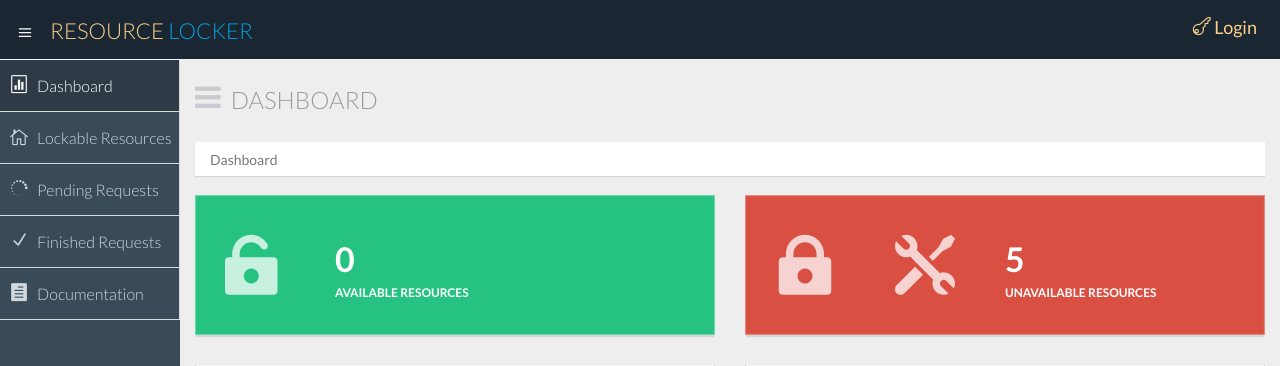
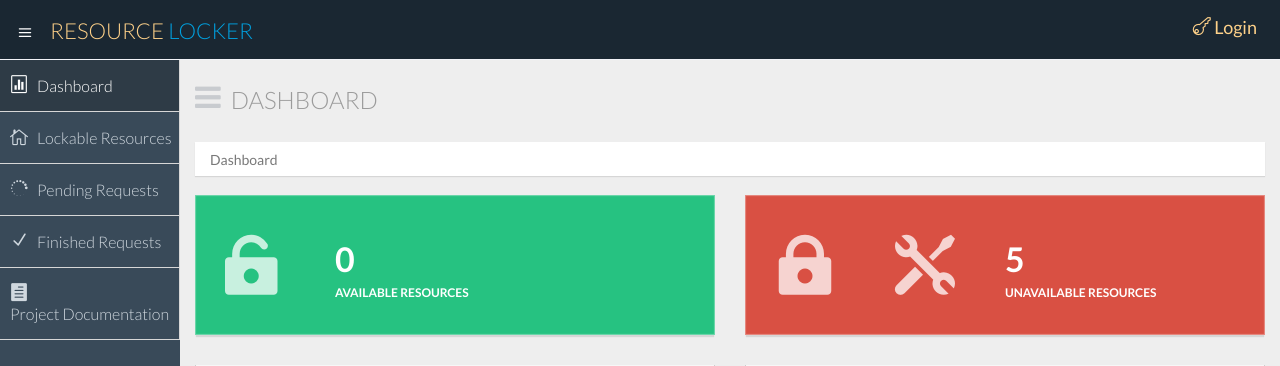
Before and after one commit to red-hat-storage/rlocker, a Django app: page / in a window 1280 px wide. Shown: the top 366 px of the page. Run offline with Django 3.2, Linux system fonts and the light colour scheme; data comes from the database, SQL or seed files in the repository.

Commit message:
Changing sidebar documentation to my github link of the project

```diff
--- a/templates/includes/sidebar.html
+++ b/templates/includes/sidebar.html
@@ -27,9 +27,9 @@
             </a>
          </li>
          <li>
-            <a href="#">
+            <a href="https://github.com/jimdevops19/rlocker/">
             <i class="icon_document"></i>
-            <span>Documentation</span>
+            <span>Project Documentation</span>
             </a>
          </li>
          {% if user.is_staff %}
```
